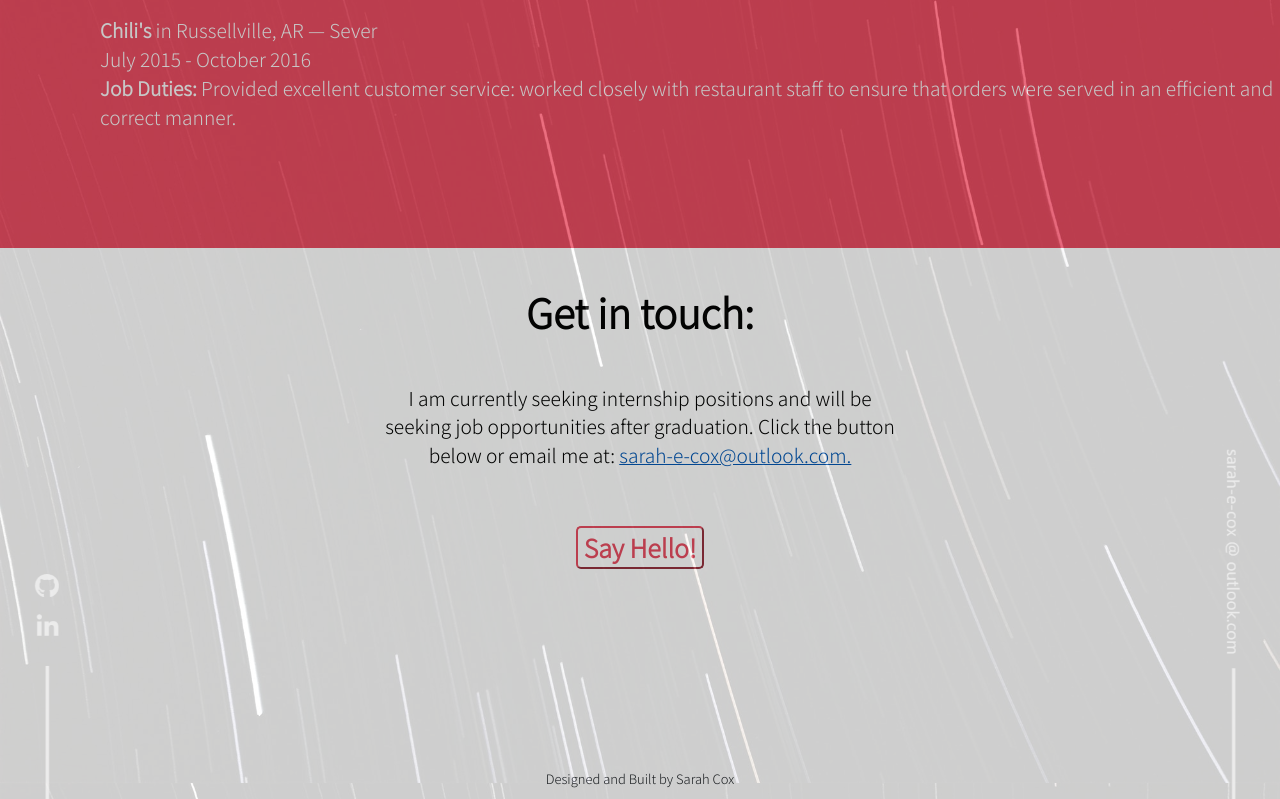
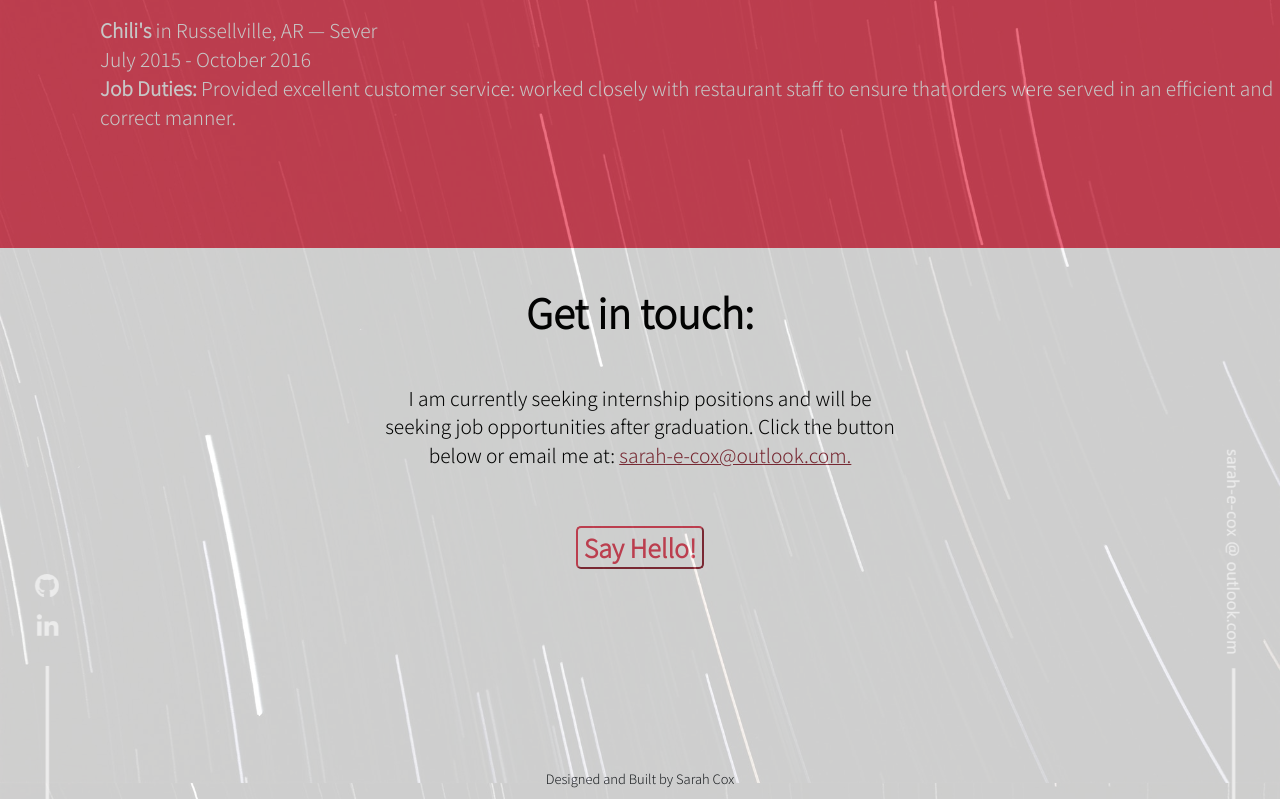
Before and after one commit to SarahBethCox/PersonalSite, a website: page src/index.html in a window 1280 px wide. In both pictures the pointer is over the link "sarah-e-cox@outlook.com.". Shown: the part 2097-2896 px from the top of the page. Drawn offline with nearby package versions, Linux system fonts and the light colour scheme.

Commit message:
added hover element to link

```diff
--- a/src/style.css
+++ b/src/style.css
@@ -35,6 +35,11 @@ body {
   .link {
     text-decoration-line: underline;
     text-decoration-style: solid;
+    color: #E84A5F;
+  }
+
+  .link:hover {
+    color: rgb(145, 47, 60);
   }
 
   /* Paragraph in the contact section */
```
